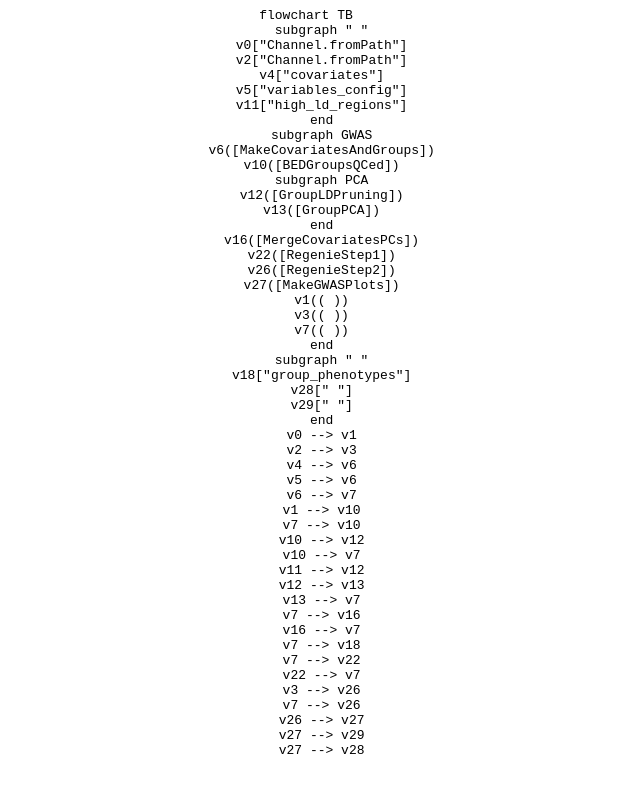
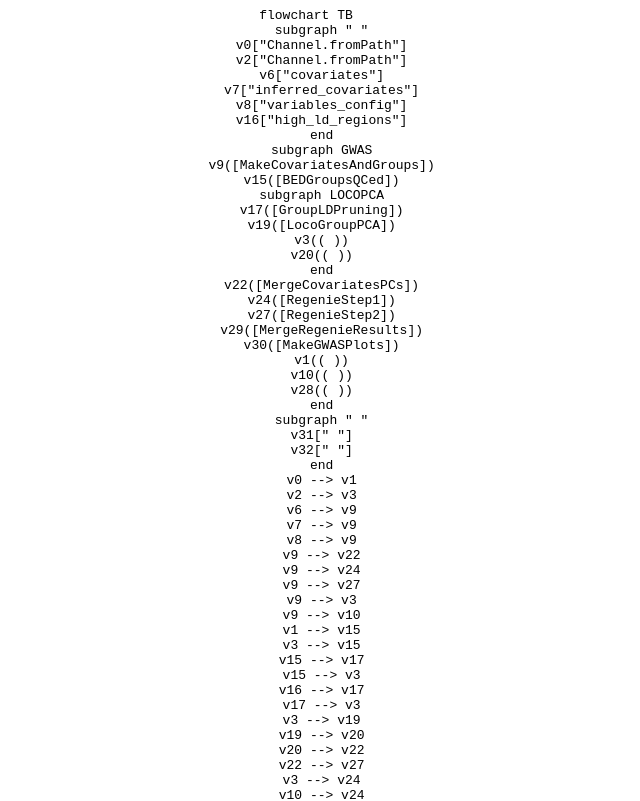
Before and after one commit to baillielab/sequential-gwas, a plain HTML site: page dev/assets/gwas_dag.html in a window 1280 px wide. Shown: the top 801 px of the page, without its empty margins (334-974 px from the left). Drawn offline with Linux system fonts and the light colour scheme.

Commit message:
build based on 1c45d8b

```diff
--- a/dev/assets/gwas_dag.html
+++ b/dev/assets/gwas_dag.html
@@ -23,52 +23,63 @@ flowchart TB
     subgraph " "
     v0["Channel.fromPath"]
     v2["Channel.fromPath"]
-    v4["covariates"]
-    v5["variables_config"]
-    v11["high_ld_regions"]
+    v6["covariates"]
+    v7["inferred_covariates"]
+    v8["variables_config"]
+    v16["high_ld_regions"]
     end
     subgraph GWAS
-    v6([MakeCovariatesAndGroups])
-    v10([BEDGroupsQCed])
-    subgraph PCA
-    v12([GroupLDPruning])
-    v13([GroupPCA])
+    v9([MakeCovariatesAndGroups])
+    v15([BEDGroupsQCed])
+    subgraph LOCOPCA
+    v17([GroupLDPruning])
+    v19([LocoGroupPCA])
+    v3(( ))
+    v20(( ))
     end
-    v16([MergeCovariatesPCs])
-    v22([RegenieStep1])
-    v26([RegenieStep2])
-    v27([MakeGWASPlots])
+    v22([MergeCovariatesPCs])
+    v24([RegenieStep1])
+    v27([RegenieStep2])
+    v29([MergeRegenieResults])
+    v30([MakeGWASPlots])
     v1(( ))
-    v3(( ))
-    v7(( ))
+    v10(( ))
+    v28(( ))
     end
     subgraph " "
-    v18["group_phenotypes"]
-    v28[" "]
-    v29[" "]
+    v31[" "]
+    v32[" "]
     end
     v0 --> v1
     v2 --> v3
-    v4 --> v6
-    v5 --> v6
-    v6 --> v7
-    v1 --> v10
-    v7 --> v10
-    v10 --> v12
-    v10 --> v7
-    v11 --> v12
-    v12 --> v13
-    v13 --> v7
-    v7 --> v16
-    v16 --> v7
-    v7 --> v18
-    v7 --> v22
-    v22 --> v7
-    v3 --> v26
-    v7 --> v26
-    v26 --> v27
-    v27 --> v29
+    v6 --> v9
+    v7 --> v9
+    v8 --> v9
+    v9 --> v22
+    v9 --> v24
+    v9 --> v27
+    v9 --> v3
+    v9 --> v10
+    v1 --> v15
+    v3 --> v15
+    v15 --> v17
+    v15 --> v3
+    v16 --> v17
+    v17 --> v3
+    v3 --> v19
+    v19 --> v20
+    v20 --> v22
+    v22 --> v27
+    v3 --> v24
+    v10 --> v24
+    v24 --> v3
+    v3 --> v27
+    v10 --> v27
     v27 --> v28
+    v28 --> v29
+    v29 --> v30
+    v30 --> v32
+    v30 --> v31
 
 </pre>
 <script type="module">
```
Also changed, not shown: dev/combining_datasets/index.html (+1 -1 lines), dev/combining_with_ukb/index.html (+1 -1 lines), dev/development/index.html (+1 -1 lines), dev/genotypes_imputation/index.html (+1 -1 lines), dev/gwas/index.html (+1 -1 lines), dev/index.html (+1 -1 lines), dev/julia_fns/index.html (+1 -1 lines), dev/misc/index.html (+1 -1 lines), dev/mock_data/index.html (+1 -1 lines), dev/prerequisites/index.html (+1 -1 lines), dev/.documenter-siteinfo.json.
